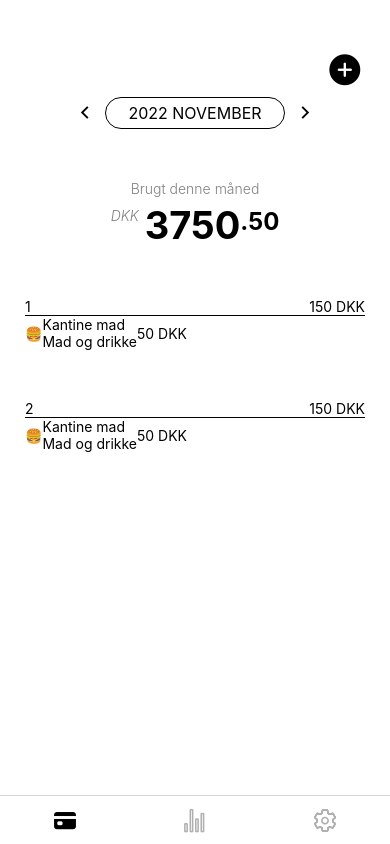
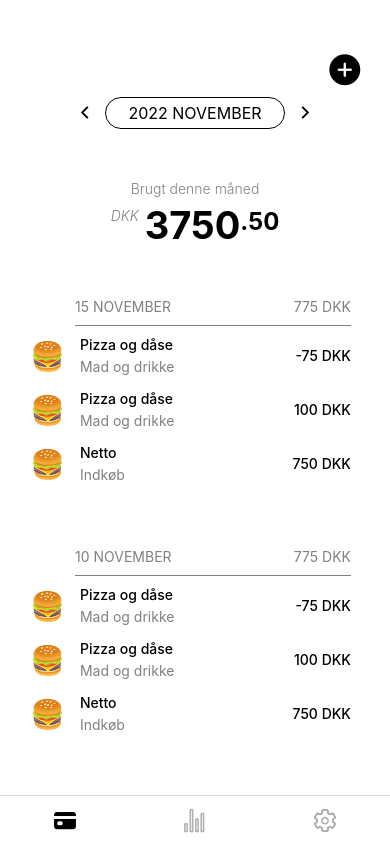
Before and after one commit to benamager/spendings-app, a React Native app: screen /Spendings in a window 390 px wide. Built offline with nearby package versions, Linux system fonts and the light colour scheme.

Commit message:
Finish flatlist

```diff
--- a/src/components/SpentListItem/index.tsx
+++ b/src/components/SpentListItem/index.tsx
@@ -5,12 +5,12 @@ import style from "./style";
 const SpentListItem = ({ category, price, title }) => {
   return (
     <View style={style.container}>
-      <Text style={{ color: "red" }}>🍔</Text>
+      <Text style={style.categoryIcon}>🍔</Text>
       <View>
-        <Text>Kantine mad</Text>
-        <Text>Mad og drikke</Text>
+        <Text style={style.title}>{title}</Text>
+        <Text style={style.category}>{category}</Text>
       </View>
-      <Text>50 DKK</Text>
+      <Text style={style.amount}>{price} DKK</Text>
     </View>
   );
 };
--- a/src/components/SpentListItem/style.tsx
+++ b/src/components/SpentListItem/style.tsx
@@ -3,9 +3,25 @@ import { StyleSheet } from "react-native";
 
 const style = StyleSheet.create({
   container: {
-    maxWidth: 800,
     flexDirection: "row",
     alignItems: "center",
+    marginBottom: 15,
+  },
+  categoryIcon: {
+    fontSize: 28,
+    marginLeft: -45,
+    marginRight: 15,
+  },
+  title: {
+    fontWeight: "500",
+    marginBottom: 5,
+  },
+  category: {
+    color: "#808080",
+  },
+  amount: {
+    marginLeft: "auto",
+    fontWeight: "500",
   },
 });
 
--- a/src/screens/Spendings/index.tsx
+++ b/src/screens/Spendings/index.tsx
@@ -20,8 +20,18 @@ const Spendings = () => {
       events: [
         {
           title: "Pizza og dåse",
-          price: 75,
+          price: -75,
           category: "Mad og drikke",
+        },
+        {
+          title: "Pizza og dåse",
+          price: 100,
+          category: "Mad og drikke",
+        },
+        {
+          title: "Netto",
+          price: 750,
+          category: "Indkøb",
         },
       ],
     },
@@ -32,6 +42,56 @@ const Spendings = () => {
           title: "Pizza og dåse",
           price: 75,
           category: "Mad og drikke",
+        },
+      ],
+    },
+    {
+      day: 5,
+      events: [
+        {
+          title: "Pizza og dåse",
+          price: 75,
+          category: "Mad og drikke",
+        },
+      ],
+    },
+    {
+      day: 10,
+      events: [
+        {
+          title: "Pizza og dåse",
+          price: -75,
+          category: "Mad og drikke",
+        },
+        {
+          title: "Pizza og dåse",
+          price: 100,
+          category: "Mad og drikke",
+        },
+        {
+          title: "Netto",
+          price: 750,
+          category: "Indkøb",
+        },
+      ],
+    },
+    {
+      day: 15,
+      events: [
+        {
+          title: "Pizza og dåse",
+          price: -75,
+          category: "Mad og drikke",
+        },
+        {
+          title: "Pizza og dåse",
+          price: 100,
+          category: "Mad og drikke",
+        },
+        {
+          title: "Netto",
+          price: 750,
+          category: "Indkøb",
         },
       ],
     },
@@ -52,7 +112,7 @@ const Spendings = () => {
         underline={false}
         marginTop={50}
       />
-      <DaysFlatList dataForMonth={november} />
+      <DaysFlatList dataForMonth={november.reverse()} monthName="november" />
       <StatusBar style="auto" />
     </View>
   );
--- a/src/templates/DaysFlatList/index.tsx
+++ b/src/templates/DaysFlatList/index.tsx
@@ -3,17 +3,25 @@ import { View, Text, FlatList } from "react-native";
 import style from "./style";
 import SpentListItem from "../../components/SpentListItem";
 
-const DaysFlatList = ({ dataForMonth }) => {
+const DaysFlatList = ({ dataForMonth, monthName }) => {
   // component for printing the day and the total amount spent that day
   // printing the list of items for that day
   const dayContainer = ({ item }) => {
     const eventsForDay = item.events;
 
+    // Calculate the total amount spent for the day
+    let totalAmount = 0;
+    eventsForDay.forEach((event) => {
+      totalAmount += event.price;
+    });
+
     return (
       <View style={style.container}>
         <View style={style.header}>
-          <Text>{item.day}</Text>
-          <Text>150 DKK</Text>
+          <Text style={style.headerIconsMargin}>
+            {item.day} {monthName}
+          </Text>
+          <Text style={style.headerIconsMargin}>{totalAmount} DKK</Text>
         </View>
         {eventsForDay.map((event: any, i: number) => {
           return <SpentListItem key={i} {...event} />;
--- a/src/templates/DaysFlatList/style.tsx
+++ b/src/templates/DaysFlatList/style.tsx
@@ -4,13 +4,20 @@ import { StyleSheet } from "react-native";
 const style = StyleSheet.create({
   container: {
     marginTop: 50,
+    marginLeft: 50,
+    paddingRight: 14,
   },
   header: {
-    fontSize: 20,
     flexDirection: "row",
     justifyContent: "space-between",
     borderBottomWidth: 1,
-    borderBottomColor: "black",
+    borderBottomColor: "#808080",
+    marginBottom: 10,
+  },
+  headerIconsMargin: {
+    marginBottom: 10,
+    color: "#808080",
+    textTransform: "uppercase",
   },
 });
 
```
Also changed, not shown: src/components/AddExpense/index.tsx (added), src/components/AddExpense/style.tsx (added).
